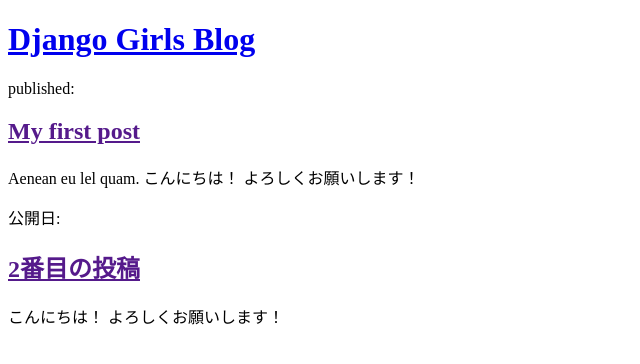
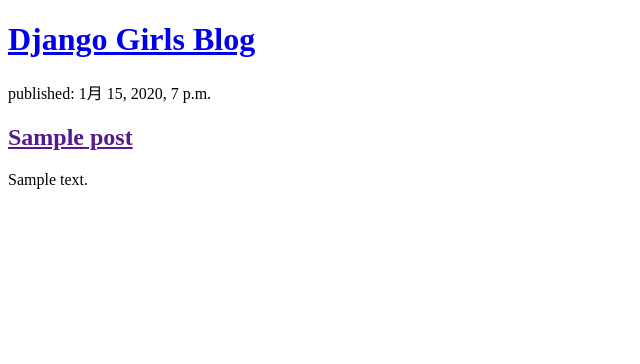
Before and after one commit to kontsuyo/my-first-blog, a Django app: page / in a window 1280 px wide. Shown: the top 364 px of the page, without its empty margins (0-640 px from the left). Run offline with Django 3.2, Linux system fonts and the light colour scheme; tables that the repository leaves empty hold one stand-in row (values such as "Sample post").

Commit message:
Modified templates to display posts from database.

```diff
--- a/blog/templates/blog/post_list.html
+++ b/blog/templates/blog/post_list.html
@@ -9,16 +9,13 @@
             <h1><a href="/">Django Girls Blog</a></h1>
         </div>
 
-        <div>
-            <p>published: </p>
-            <h2><a href="">My first post</a></h2>
-            <p>Aenean eu lel quam. こんにちは！ よろしくお願いします！</p>
-        </div>
+        {% for post in posts %}
+            <div>
+                <p>published: {{ post.published_date }}</p>
+                <h2><a href="">{{ post.title }}</a></h2>
+                <p>{{ post.text|linebreaksbr }}</p>
+            </div>
+        {% endfor %}
 
-        <div>
-            <p>公開日: </p>
-            <h2><a href="">2番目の投稿</a></h2>
-            <p>こんにちは！ よろしくお願いします！</p>
-        </div>
     </body>
 </html>
--- a/blog/views.py
+++ b/blog/views.py
@@ -1,5 +1,11 @@
 from django.shortcuts import render
+from django.utils import timezone
+
+from .models import Post
 
 
 def post_list(request):
-    return render(request, "blog/post_list.html", {})
+    posts = Post.objects.filter(published_date__lte=timezone.now()).order_by(
+        "published_date"
+    )
+    return render(request, "blog/post_list.html", {"posts": posts})
```
